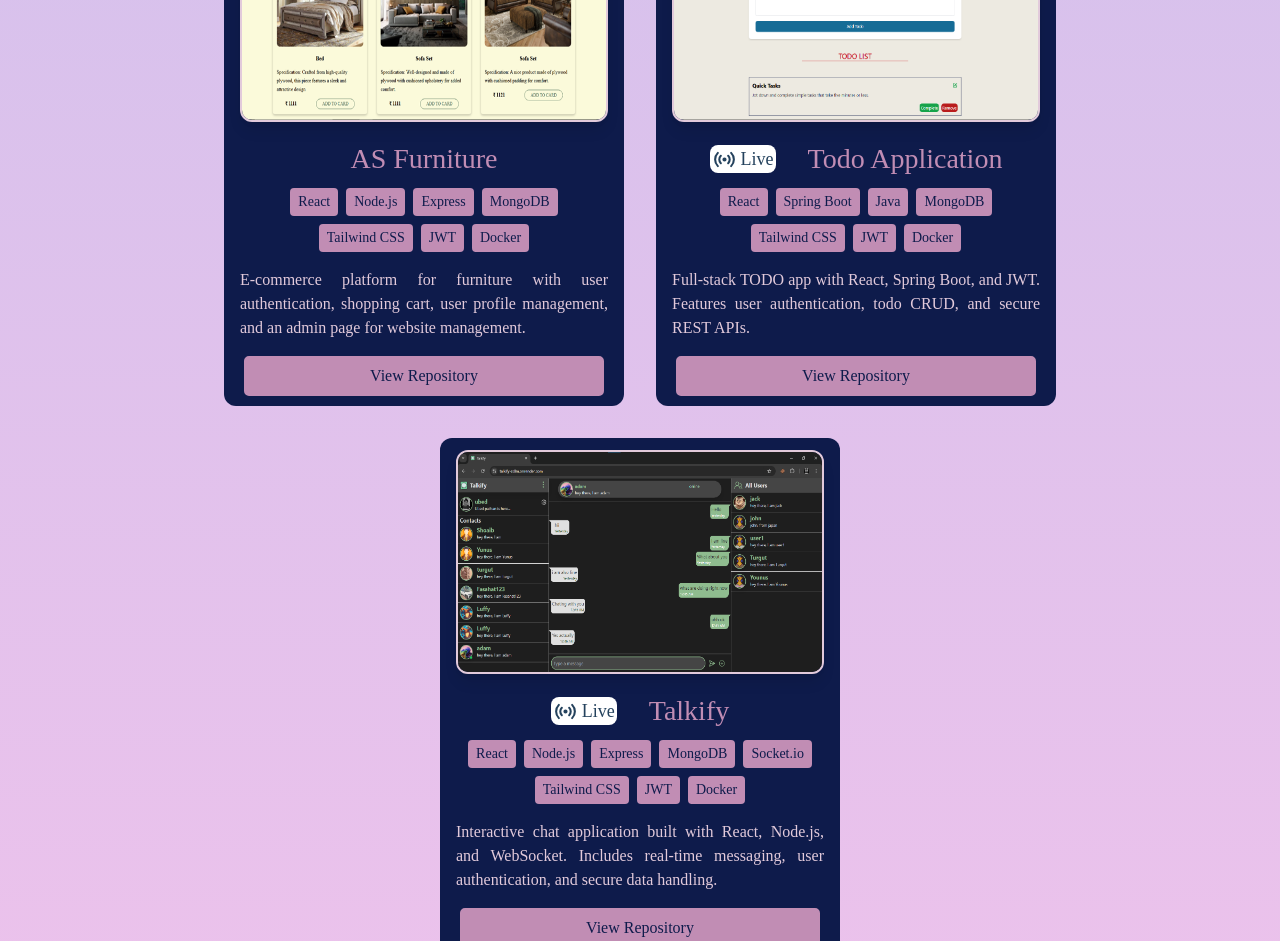
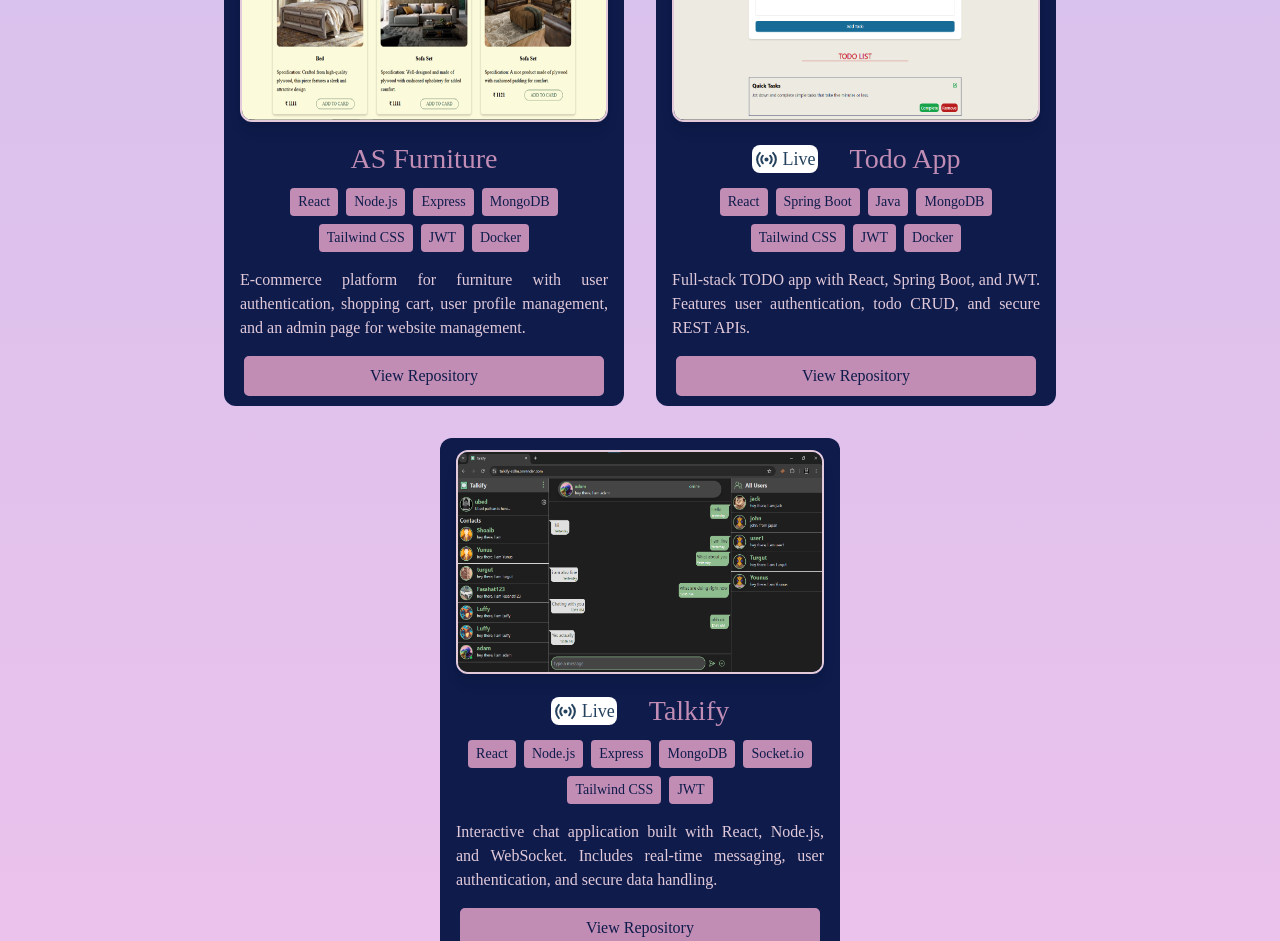
Before and after one commit to Ubed-pathan/portfolio, a React (Vite) app: page / in a window 1280 px wide. Shown: the part 2640-3581 px from the top of the page. Built offline with nearby package versions, Linux system fonts and the light colour scheme.

Commit message:
Live feature added

```diff
--- a/src/section/Projects.jsx
+++ b/src/section/Projects.jsx
@@ -16,7 +16,7 @@ function Projects() {
     },
     {
       image: todoApp,
-      name: "Todo Application",
+      name: "Todo App",
       discription:
         "Full-stack TODO app with React, Spring Boot, and JWT. Features user authentication, todo CRUD, and secure REST APIs.",
       techStack: ["React", "Spring Boot", "Java", "MongoDB", "Tailwind CSS", "JWT", "Docker"],
@@ -28,7 +28,7 @@ function Projects() {
       name: "Talkify",
       discription:
       "Interactive chat application built with React, Node.js, and WebSocket. Includes real-time messaging, user authentication, and secure data handling.",
-      techStack: ["React", "Node.js", "Express", "MongoDB", "Socket.io", "Tailwind CSS", "JWT", "Docker"],
+      techStack: ["React", "Node.js", "Express", "MongoDB", "Socket.io", "Tailwind CSS", "JWT"],
       link: "https://github.com/Ubed-pathan/Talkify",
       live: "https://talkify-zdlm.onrender.com/",
     },
```
